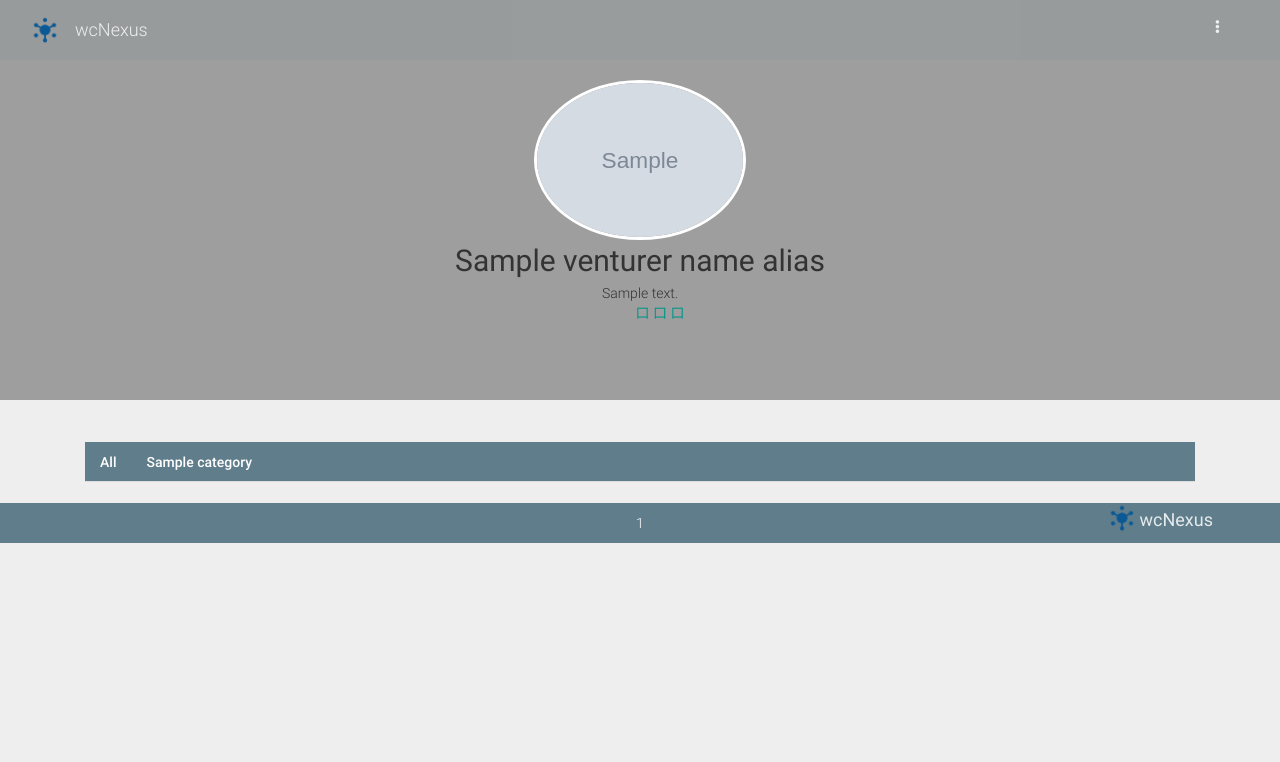
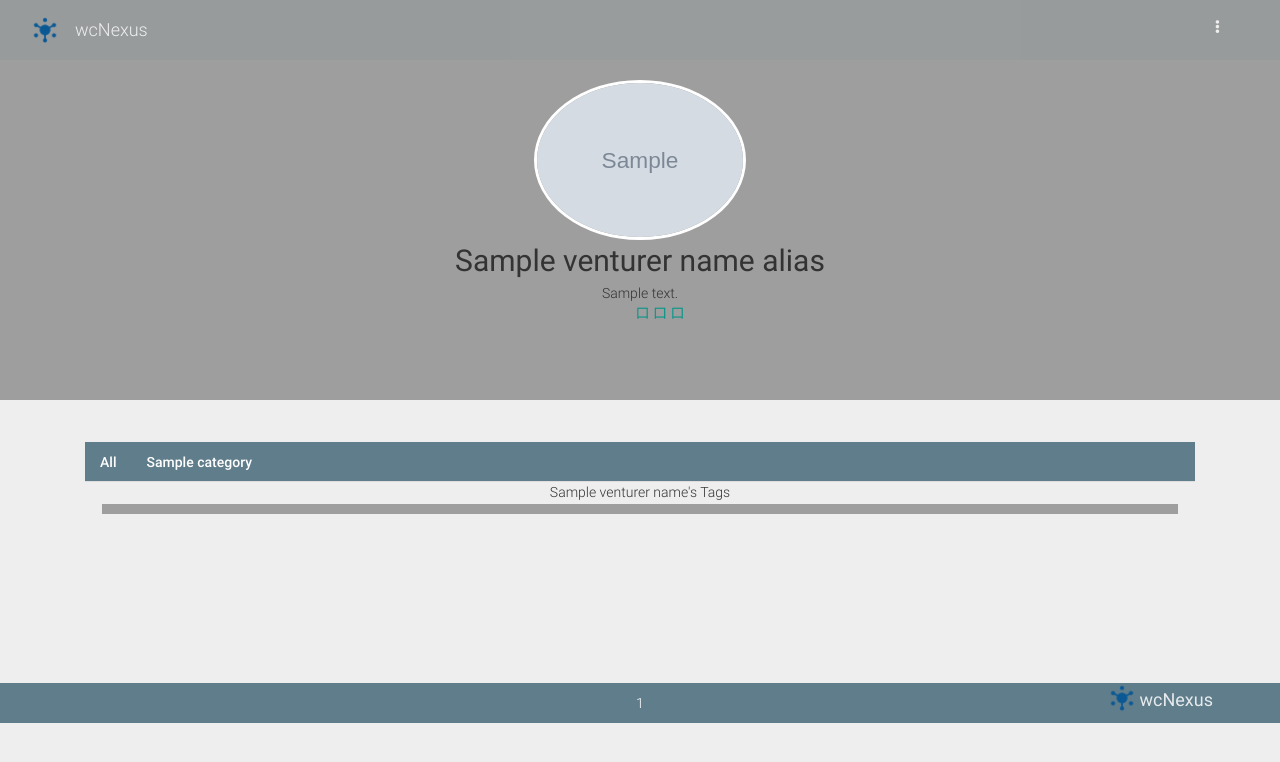
Before and after one commit to valorad/wcnexus.com, a Django app: template venturer/templates/venturer/venturer.html in a window 1280 px wide. Shown: the top 762 px of the page. Run offline with Django 3.2, Linux system fonts and the light colour scheme; the template is opened without the code that fills it: most values are stand-ins (such as "Sample title", 1, 10 or a date in 2020); grey boxes marked "Sample" are stand-in pictures; some libraries are stand-ins or nearby versions.

Commit message:
* page title changed to alias, ajax load tags
* Web page title changed to venturer name alias, instead of username
itself.
* Tags are now loaded via Ajax.

```diff
--- a/venturer/templates/venturer/venturer.html
+++ b/venturer/templates/venturer/venturer.html
@@ -2,7 +2,7 @@
 {% load static %}
 {% load i18n %}
 
-  {% block Title %}Venturer {{ venturerName }}'s profile{% endblock %}
+  {% block Title %}Venturer {{ venturerNameAlias }}'s profile{% endblock %}
   {% block Customcss %}
   <link rel="stylesheet" type="text/css" href="{% static 'venturer/css/venturer.css' %}" />
   {% endblock %}
@@ -45,17 +45,24 @@
           {% endfor %}
         </ul>
       </nav>
+            <div class="col-md-12" id="divVTagsSec">
+              <div class="col-md-12">
+                {{ venturerName }}'s Tags
+              </div>
+              <div class="col-md-12" id="divVTagArea">
+                <div class="row" id="divVTagEntrance">
+<!-- Will load tags via Ajax -->
+                </div>
+              </div>
+            </div>
       <section id="secVPages">
         <header id="headTabs" class="panel">
-
 <!-- header is loaded via Ajax -->
-
         </header>
         <main class="col-md-12">
           <div class="col-xs-12" id="divVArticles">
 <!-- load articles via Ajax -->
           </div>
-
         </main>
       </section>
     </div>
@@ -103,7 +110,6 @@
         });
       }
 
-
 //load blog header
       function loadBHeader(tab) {
         $("#headTabs").html("").load("VCate/" + tab);
@@ -120,20 +126,22 @@
         $.get(vArtURL, function(content) {
           // wrap content in jQuery object
           var vArticles = $(content);
-          // add jQuery object
-          $("#divVArticles").html("").append(vArticles).masonry( 'appended', vArticles);
+          var vOldArticles = $($("#divVArticles").html());
+          // remove old content and add jQuery object
+          $("#divVArticles").html("").masonry( 'remove', vOldArticles).append(vArticles).masonry( 'appended', vArticles).masonry('layout');
         });
-
-        //.masonry( 'reload' )
       }
 
-//load blogs
+// load personal tags
+      function loadVTags() {
+        $("#divVTagEntrance").html("").load("VTag");
+      }
 
 //executions
       $(function() {
         reMasonry();
         loadBHeader("{{ viewTab }}");
-
+        loadVTags();
       });
 
 
```
